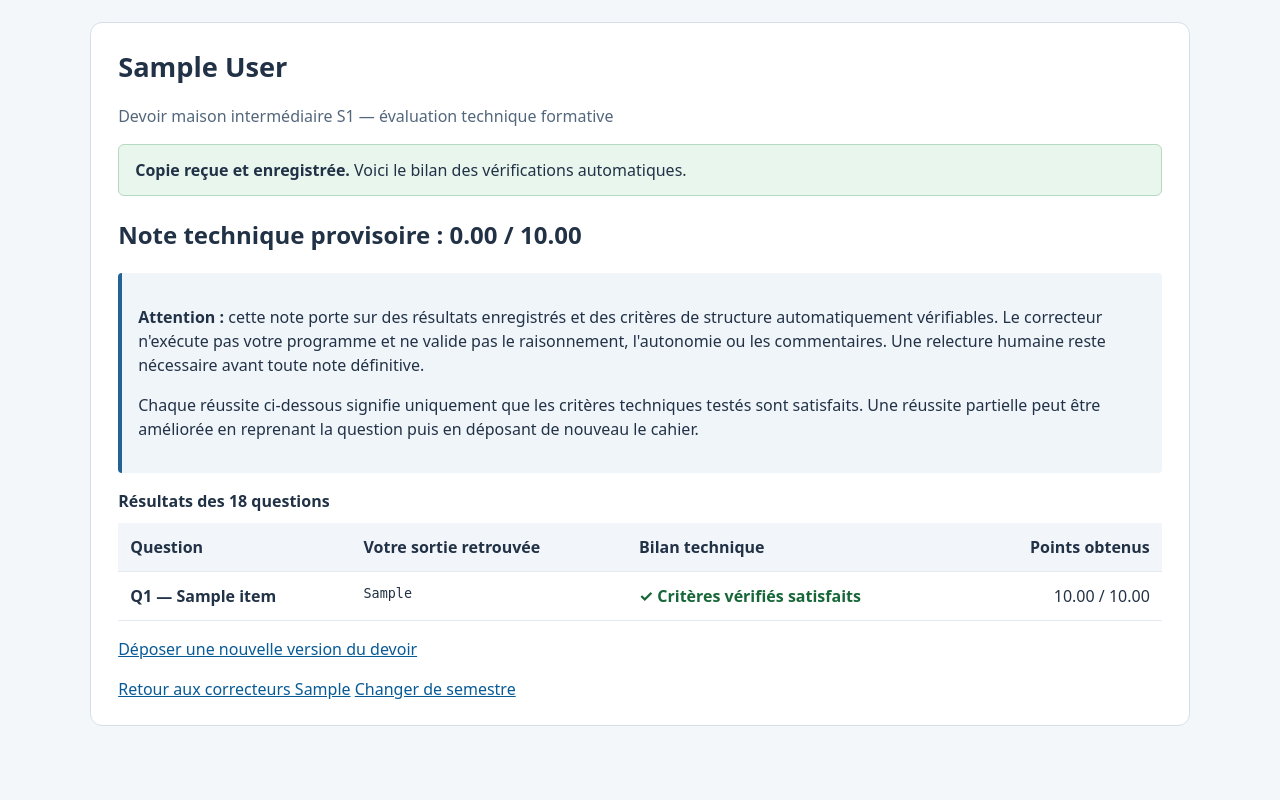
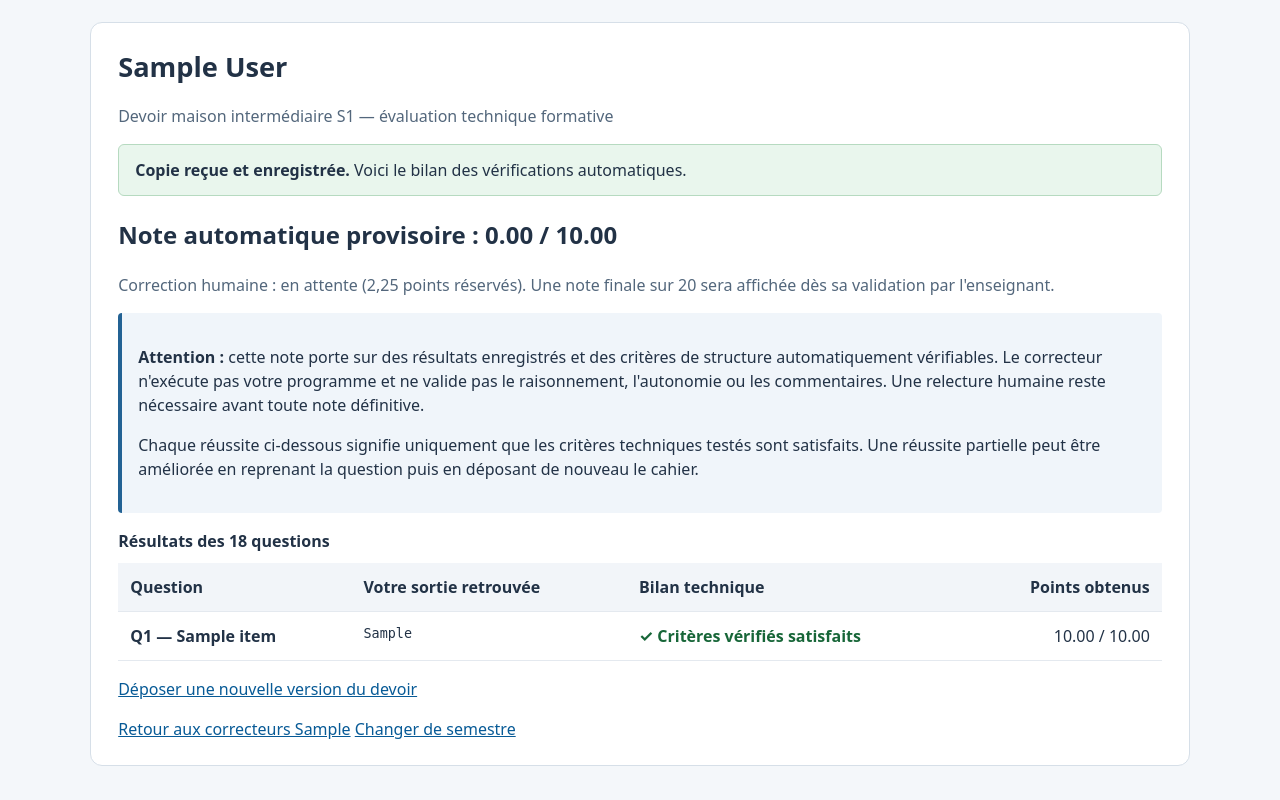
Before and after one commit to dreymond732/tal-notebook-evaluator, a Flask app: template app/templates/dm_s1_student_report_template.html in a window 1280 px wide. Run offline with Flask 3, Linux system fonts and the light colour scheme; the template is opened without the code that fills it: most values are stand-ins (such as "Sample title", 1, 10 or a date in 2020).

Commit message:
Affiche le DM sur 17,75 en attendant la correction humaine et sur 20 après validation

```diff
--- a/app/templates/dm_s1_student_report_template.html
+++ b/app/templates/dm_s1_student_report_template.html
@@ -36,7 +36,18 @@
   {% endwith %}
   {% if score is not none %}
     <p class="received" role="status"><strong>Copie reçue et enregistrée.</strong> Voici le bilan des vérifications automatiques.</p>
-    <p class="score">Note technique provisoire : {{ '%.2f'|format(score) }} / {{ '%.2f'|format(max_score) }}</p>
+    <p class="score">Note automatique provisoire : {{ '%.2f'|format(score) }} / {{ '%.2f'|format(max_score) }}</p>
+    {% if final_score is defined and final_score is not none %}
+      <p class="received"><strong>Correction humaine validée :</strong> {{ '%.2f'|format(final_score) }} / 20.00 (dont {{ '%.2f'|format(human_score) }} / 2.25 après relecture).</p>
+      {% if human_questions is defined %}
+      <h2>Appréciations de l'enseignant</h2>
+      {% for q in human_questions %}
+        <p><strong>Q{{ q.number }} — {{ q.points }} / {{ '%.2f'|format(q.maximum) }}</strong> : {{ q.comment }}</p>
+      {% endfor %}
+      {% endif %}
+    {% else %}
+      <p class="muted">Correction humaine : en attente (2,25 points réservés). Une note finale sur 20 sera affichée dès sa validation par l'enseignant.</p>
+    {% endif %}
     <div class="scope">
       <p><strong>Attention :</strong> cette note porte sur des résultats enregistrés et des critères de structure automatiquement vérifiables. Le correcteur n'exécute pas votre programme et ne valide pas le raisonnement, l'autonomie ou les commentaires. Une relecture humaine reste nécessaire avant toute note définitive.</p>
       <p>Chaque réussite ci-dessous signifie uniquement que les critères techniques testés sont satisfaits. Une réussite partielle peut être améliorée en reprenant la question puis en déposant de nouveau le cahier.</p>
```
